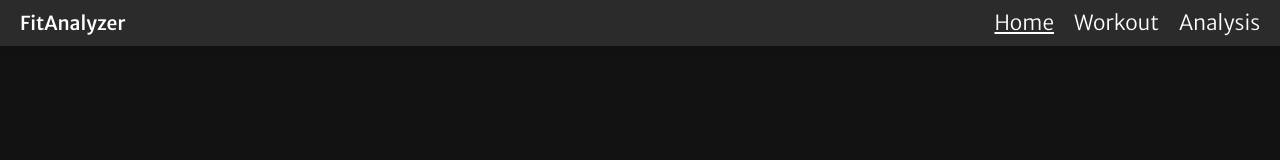
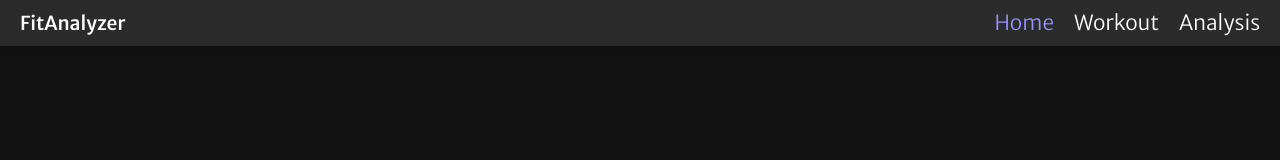
Before and after one commit to Ph1so/FitAnalyzer, a React (Create React App) app: page / in a window 1280 px wide. In both pictures the pointer is over the link "Home". Shown: the top 160 px of the page. Built offline with nearby package versions, Linux system fonts and the light colour scheme.

Commit message:
Fixed hover effect

```diff
--- a/src/components/Navbar.css
+++ b/src/components/Navbar.css
@@ -49,7 +49,7 @@ body {
   transition: color 0.3s ease;
 }
 
-.navbar-item:hover {
+.navbar-links:hover {
   color: #9692fe; /* Highlight color on hover */
 }
 
@@ -66,7 +66,3 @@ body {
   color: white;
   text-decoration: none;
 }
-
-.navbar-links:hover {
-  text-decoration: underline;
-}
```
